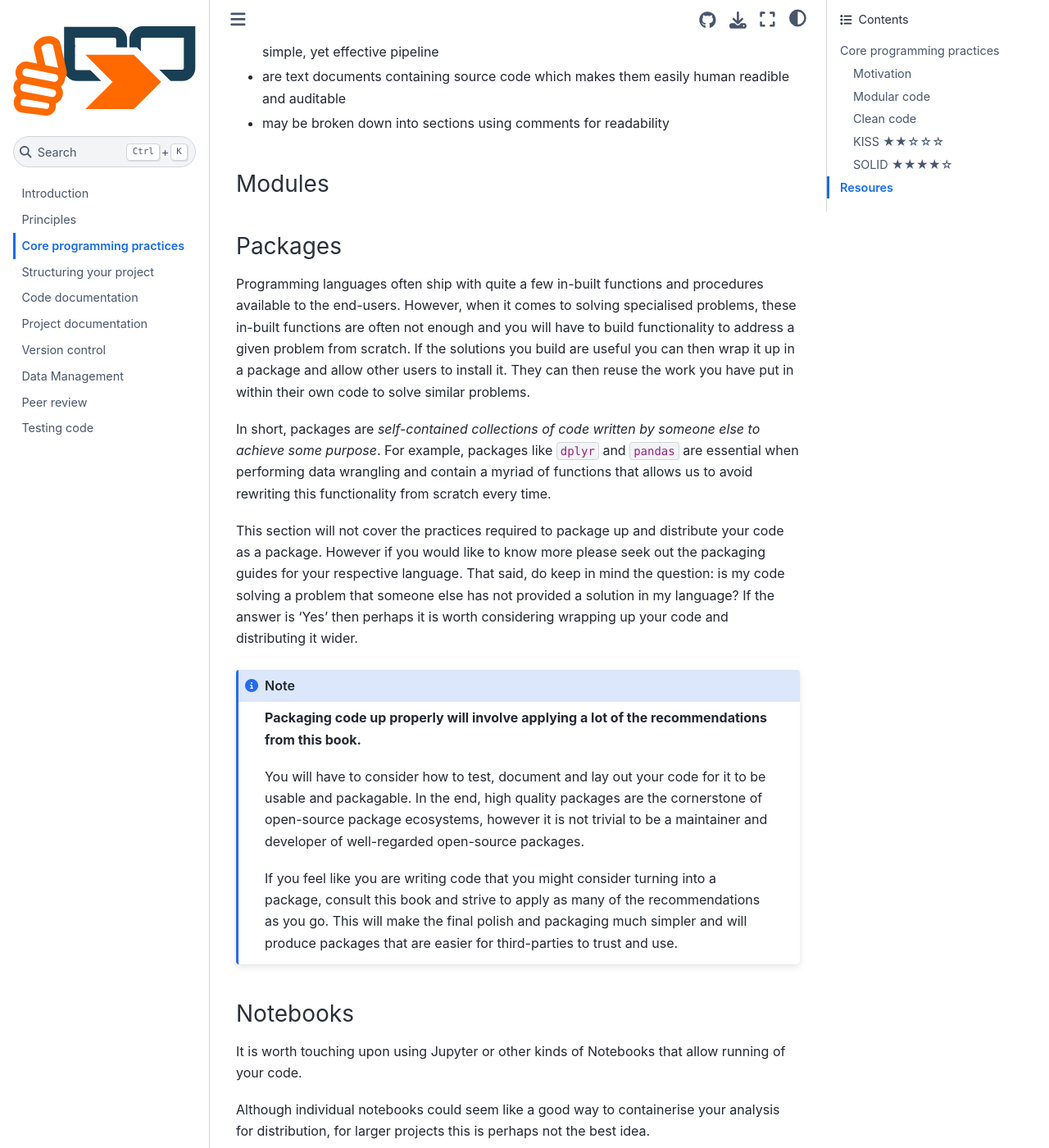
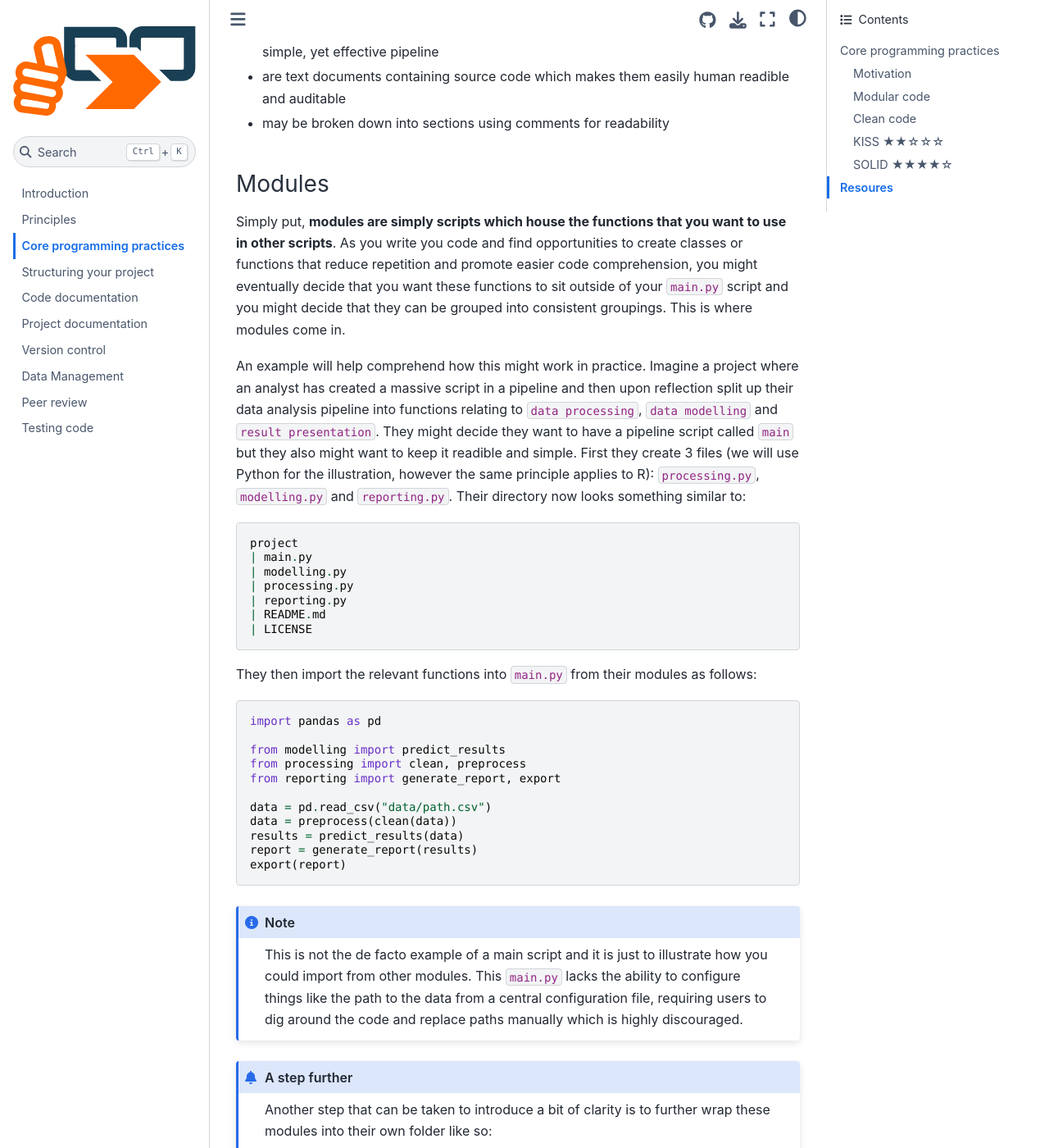
Before and after one commit to best-practice-and-impact/qa-of-code-guidance, a Jupyter Book: the page built from book/core_programming.md, in a window 1280 px wide and 1400 px high, scrolled down 3189 px. Shown: the whole window at 82% size. Built offline with Jupyter Book 1.0.4 settings and Sphinx 7.4.7 and the Sphinx Book theme 1.1.4, drawn with Linux system fonts in a browser that asks for light colours; some of the changed text lies outside the part shown.

Commit message:
Add more info on Modules
This commit adds the first draft of the modules section

`````diff
--- a/book/core_programming.md
+++ b/book/core_programming.md
@@ -66,13 +66,88 @@ Having something that is not reproducible in a script will not make it more repr
 - are text documents containing source code which makes them easily human readible and auditable
 - may be broken down into sections using comments for readability
 
+(modules)=
+
 ### Modules
+
+Simply put, **modules are simply scripts which house the functions that you want to use in other scripts**. As you write you code and find opportunities to create classes or functions that reduce repetition and promote easier code comprehension, you might eventually decide that you want these functions to sit outside of your `main.py` script and you might decide that they can be grouped into consistent groupings. This is where modules come in.
+
+An example will help comprehend how this might work in practice. Imagine a project where an analyst has created a massive script in a pipeline and then upon reflection split up their data analysis pipeline into functions relating to `data processing`, `data modelling` and `result presentation`. They might decide they want to have a pipeline script called `main` but they also might want to keep it readible and simple. First they create 3 files (we will use Python for the illustration, however the same principle applies to R): `processing.py`, `modelling.py` and `reporting.py`. Their directory now looks something similar to:
+
+```
+project
+| main.py
+| modelling.py
+| processing.py
+| reporting.py
+| README.md
+| LICENSE
+```
+
+They then import the relevant functions into `main.py` from their modules as follows:
+
+```python
+import pandas as pd
+
+from modelling import predict_results
+from processing import clean, preprocess
+from reporting import generate_report, export
+
+data = pd.read_csv("data/path.csv")
+data = preprocess(clean(data))
+results = predict_results(data)
+report = generate_report(results)
+export(report)
+```
+
+```{note}
+This is not the de facto example of a main script and it is just to illustrate how you could import from other modules. This `main.py` lacks the ability to configure things like the path to the data from a central configuration file, requiring users to dig around the code and replace paths manually which is highly discouraged.
+```
+
+````{admonition} A step further
+Another step that can be taken to introduce a bit of clarity is to further wrap these modules into their own folder like so:
+
+```
+project
+| library
+  | __init__.py
+  | modelling.py
+  | processing.py
+  | reporting.py
+| LICENSE
+| main.py
+| README.md
+```
+
+And the expected python code then can be structured as follows
+
+```python
+import pandas as pd
+
+# Import required modules from functions
+from library.modelling import predict_results
+from library.processing import clean, preprocess
+from library.reporting import generate_report, export
+
+# With some extra work that we will not cover in this section, you reduce it into (Python)
+# from library import predict_results, clean, preprocess, generate_report, export
+
+data = pd.read_csv("data/path.csv")
+data = preprocess(clean(data))
+results = predict_results(data)
+report = generate_report(results)
+export(report)
+```
+
+In general this allows us to have nice conceptual boundaries between each module and between the modules and the `main` script.
+
+````
 
 ### Packages
 
 Programming languages often ship with quite a few in-built functions and procedures available to the end-users. However, when it comes to solving specialised problems, these in-built functions are often not enough and you will have to build functionality to address a given problem from scratch. If the solutions you build are useful you can then wrap it up in a package and allow other users to install it. They can then reuse the work you have put in within their own code to solve similar problems.
 
-In short, packages are _self-contained collections of code written by someone else to achieve some purpose_. For example, packages like `dplyr` and `pandas` are essential when performing data wrangling and contain a myriad of functions that allows us to avoid rewriting this functionality from scratch every time.
+In short, packages are _self-contained collections of code written by someone else to achieve some purpose_. For example, packages like `dplyr` and `pandas` are essential when performing data wrangling and contain a myriad of functions that allows us to avoid rewriting this functionality from scratch every time. Under the hood this is likely to be a set of [modules](modules) containing relevant functions, classes and other code that someone has written and wrapped up in a particular way that the programming language you use can understand, install and make available to you to import.
 
 This section will not cover the practices required to package up and distribute your code as a package. However if you would like to know more please seek out the packaging guides for your respective language. That said, do keep in mind the question: is my code solving a problem that someone else has not provided a solution in my language? If the answer is 'Yes' then perhaps it is worth considering wrapping up your code and distributing it wider.
 
`````
